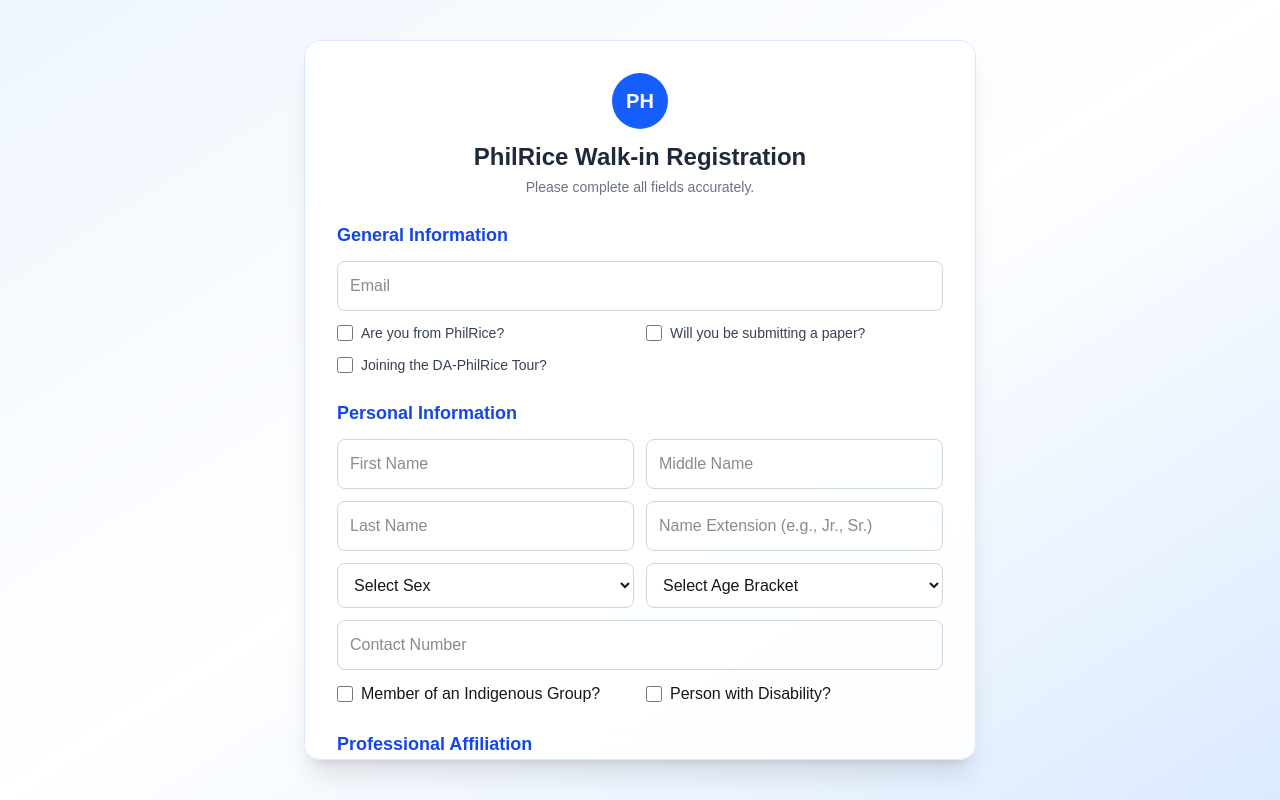
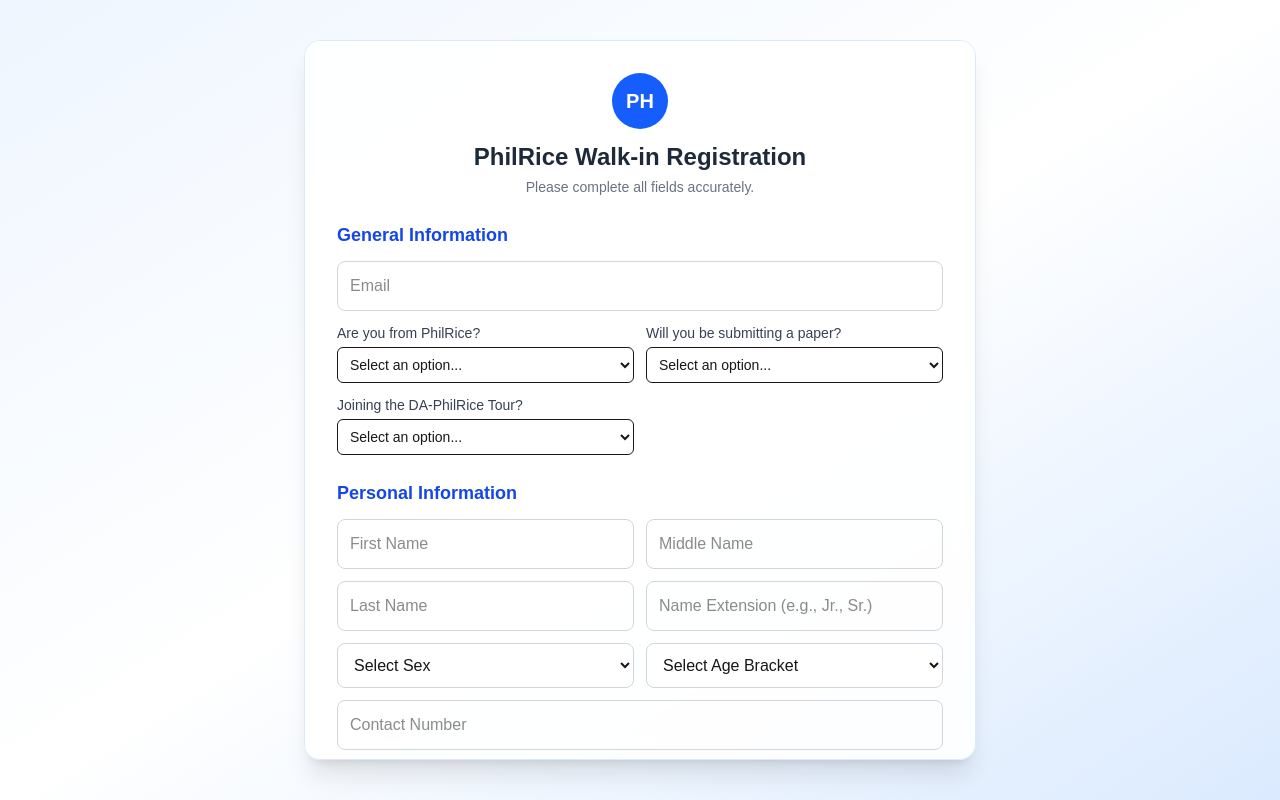
Before and after one commit to BlinkdevTeam/philrice_registration, a Next.js app: page /walkin in a window 1280 px wide. Built offline with nearby package versions, Linux system fonts and the light colour scheme; no server answers.

Commit message:
new input details2

```diff
--- a/app/walkin/page.tsx
+++ b/app/walkin/page.tsx
@@ -5,9 +5,9 @@
 
 type WalkinForm = {
   email: string;
-  from_philrice: boolean;
-  submitting_paper: boolean;
-  joining_tour: boolean;
+  from_philrice?: boolean;
+  submitting_paper?: boolean;
+  joining_tour?: boolean;
 
   first_name: string;
   middle_name: string;
@@ -45,9 +45,9 @@
 export default function WalkinRegistration() {
   const [form, setForm] = useState<WalkinForm>({
     email: "",
-    from_philrice: false,
-    submitting_paper: false,
-    joining_tour: false,
+    from_philrice: undefined,
+    submitting_paper: undefined,
+    joining_tour: undefined,
 
     first_name: "",
     middle_name: "",
@@ -102,18 +102,26 @@
     try {
       const { error } = await supabase
         .from("philrice_walkin_registration")
-        .insert([form]);
+        .insert([
+          {
+            ...form,
+            from_philrice: !!form.from_philrice,
+            submitting_paper: !!form.submitting_paper,
+            joining_tour: !!form.joining_tour,
+          },
+        ]);
 
       if (error) {
         console.error(error);
         setMessage("❌ Registration failed. Please try again.");
       } else {
         setMessage("✅ Registration successful!");
+        // Reset form (keeping undefined for required dropdowns)
         setForm({
           email: "",
-          from_philrice: false,
-          submitting_paper: false,
-          joining_tour: false,
+          from_philrice: undefined,
+          submitting_paper: undefined,
+          joining_tour: undefined,
 
           first_name: "",
           middle_name: "",
@@ -194,15 +202,28 @@
                 ["joining_tour", "Joining the DA-PhilRice Tour?"],
               ] as [keyof WalkinForm, string][]
             ).map(([name, label]) => (
-              <label key={name} className="flex items-center space-x-2">
-                <input
-                  type="checkbox"
+              <label key={name} className="flex flex-col space-y-1">
+                <span className="text-sm text-gray-700">{label}</span>
+                <select
                   name={name}
-                  checked={form[name] as boolean}
-                  onChange={handleChange}
-                  className="w-4 h-4"
-                />
-                <span className="text-sm text-gray-700">{label}</span>
+                  required
+                  value={
+                    form[name] === undefined || form[name] === null
+                      ? ""
+                      : String(form[name])
+                  }
+                  onChange={(e) =>
+                    setForm((prev) => ({
+                      ...prev,
+                      [name]: e.target.value === "true",
+                    }))
+                  }
+                  className="border rounded-md p-2 text-sm bg-white"
+                >
+                  <option value="">Select an option...</option>
+                  <option value="true">Yes</option>
+                  <option value="false">No</option>
+                </select>
               </label>
             ))}
           </div>
```
